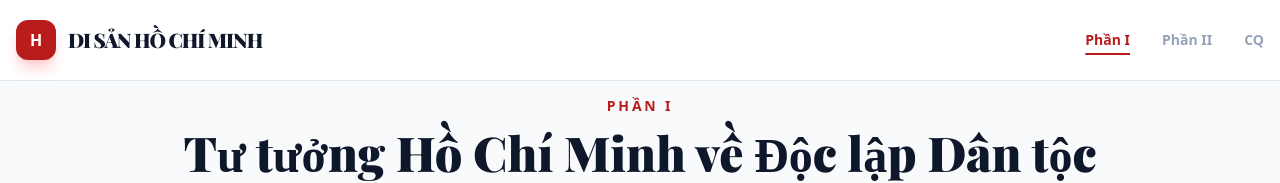
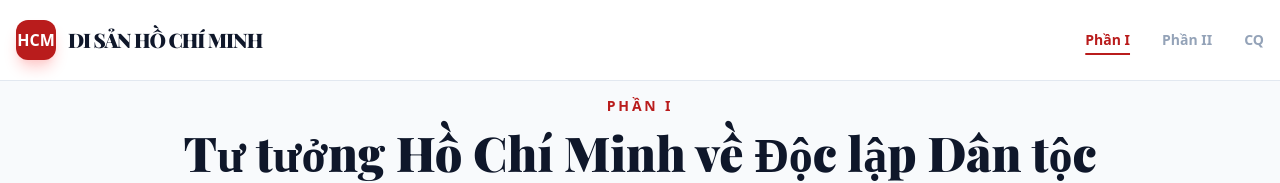
Before and after one commit to NguyenThiNTram/Chuong3_TuTuongHCM_Vite_Final, a React (Vite) app: page / in a window 1280 px wide. Both pictures are taken after a click on the button "Bắt đầu". Shown: the top 183 px of the page. Built offline with nearby package versions, Linux system fonts and the light colour scheme.

Commit message:
update logo

```diff
--- a/src/App.tsx
+++ b/src/App.tsx
@@ -1304,7 +1304,7 @@ export default function App() {
         <header className="fixed top-0 left-0 right-0 z-50 bg-white/90 backdrop-blur-md border-b border-slate-200">
           <div className="max-w-7xl mx-auto px-4 h-20 flex items-center justify-between">
             <button onClick={() => setPage('home')} className="flex items-center gap-3 group">
-              <div className="w-10 h-10 bg-red-700 text-white rounded-xl flex items-center justify-center font-bold group-hover:bg-red-800 transition-all shadow-lg shadow-red-200">H</div>
+              <div className="w-10 h-10 bg-red-700 text-white rounded-xl flex items-center justify-center font-bold group-hover:bg-red-800 transition-all shadow-lg shadow-red-200">HCM</div>
               <span className="font-playfair text-xl font-black text-slate-900 hidden md:block uppercase tracking-tighter">Di Sản Hồ Chí Minh</span>
             </button>
             <nav className="flex items-center gap-8">
```
